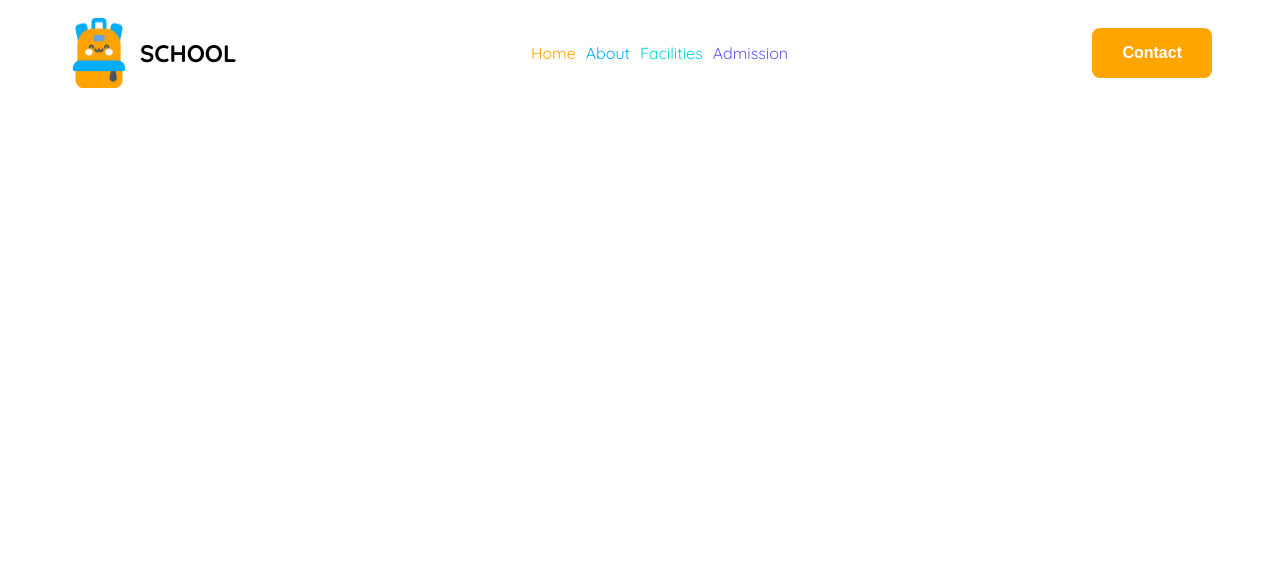
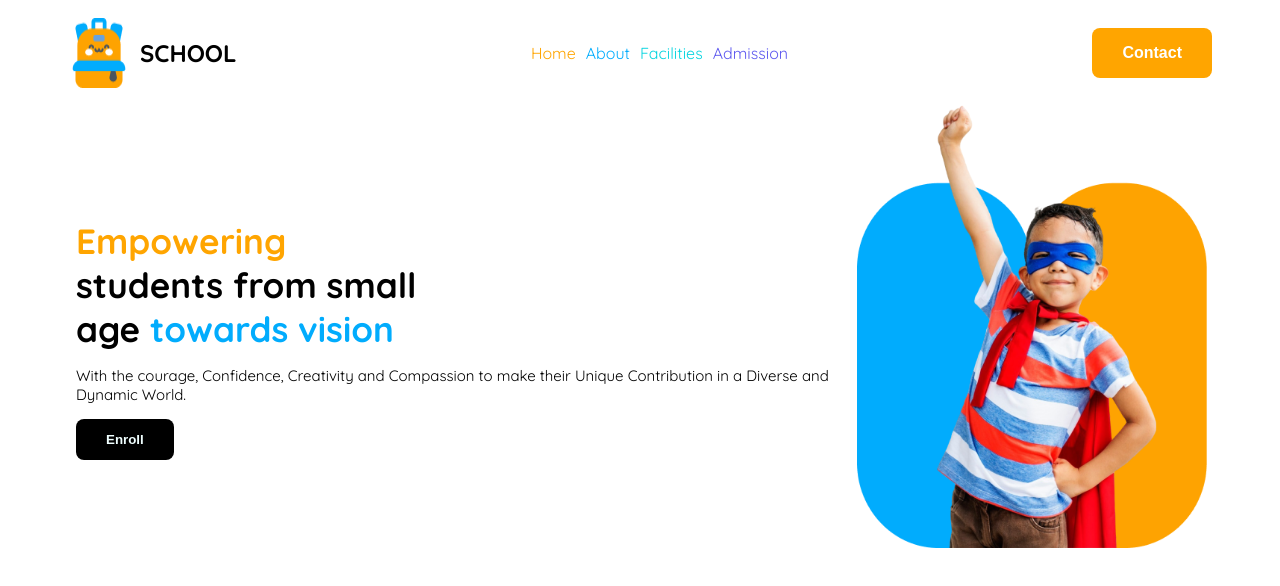
Before and after one commit to oraa-dev/assignment-2, a plain HTML site: page index.html in a window 1280 px wide. Drawn offline with Linux system fonts and the light colour scheme.

Commit message:
dsigned the banner section and maked it resposive

```diff
--- a/index.html
+++ b/index.html
@@ -36,8 +36,18 @@
     </header>
 
     <main>
+        <section class="bannersection">
+            <div class="bannertext">
+                <h1 class="bannerh"> <span id="orange">Empowering</span><br>
+                    students from small<br> age <span id="skyblue">towards vision</span></h1>
+                <p class="bannerp">With the courage, Confidence, Creativity and Compassion to make their Unique Contribution in a Diverse and Dynamic World.</p>
+                <button class="bannerbtn"><a href="">Enroll</a></button>
+            </div>
 
-
+            <div >
+                <img class="bannerimg" src="assets/hero-kids.png" alt="">
+            </div>
+        </section>
 
 
 
--- a/style/assignment.css
+++ b/style/assignment.css
@@ -11,7 +11,7 @@
     font-style: normal;
   }
 
-/****************/
+/***** Navigation Menu Style *****/
 
 .hamburger{
     display: none;
@@ -71,7 +71,54 @@
   #AdmiColor{
     color: #5D58EF;
   }
+/*********************/
+
+/******* Banner Style *******/
+
+.bannersection{
+    display: flex;
+    justify-content:space-around;
+    align-items: center;
+    margin-left: 68px;
+    margin-right: 65px;
+  }
+
+  .bannerh{
+    font-weight: bold;
+    font-size: 35px;
+    padding-bottom: 0px;
+    margin-bottom: 0px;
+  }
+
+  .bannerp{
+    font-weight: 400;
+    font-size: 15px;
+  }
+
+  .bannerbtn{
+    background-color: black;
+    padding-left: 30px;
+    padding-right: 30px;
+    padding-top: 13px;
+    padding-bottom: 13px;
+    border-radius: 8px;
+    border: none;
+  }
+
+  .bannerbtn > a {
+    text-decoration: none;
+    color: azure;
+    font-weight: 550;
+  }
+
+  .bannerimg{
+    width: 350px;
+    height: 450px;
+  }
+
+
 @media screen and (max-width: 576px){
+        /**** nav menu ****/
 
         .hamburger {
             display: block;
@@ -94,4 +141,16 @@
             padding-top: 5px;
 
         }
+        /*****************/
+
+        /******* Banner Style *******/
+
+        .bannersection{
+            display: flex;
+            flex-direction: column-reverse;
+            padding: 0px;
+            margin: 0px;
+            text-align: center;
+        }
+
     }
```
